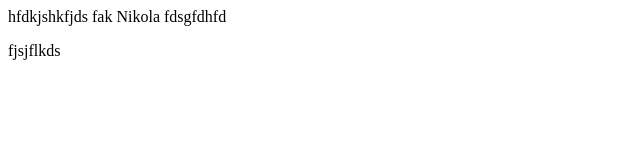
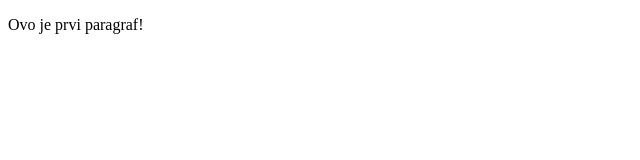
Before and after one commit to alexandar1992/test, a plain HTML site: page index.html in a window 1280 px wide. Shown: the whole page, without its empty margins (0-640 px from the left). Drawn offline with Linux system fonts and the light colour scheme.

Commit message:
Promenio sam paragraf

```diff
--- a/index.html
+++ b/index.html
@@ -4,12 +4,9 @@
 	<title></title>
 </head>
 <body>
-hfdkjshkfjds fak
-Nikola
 
-fdsgfdhfd
 <p>
-	fjsjflkds
+Ovo je prvi paragraf!
 </p>
 </body>
 </html>
```
